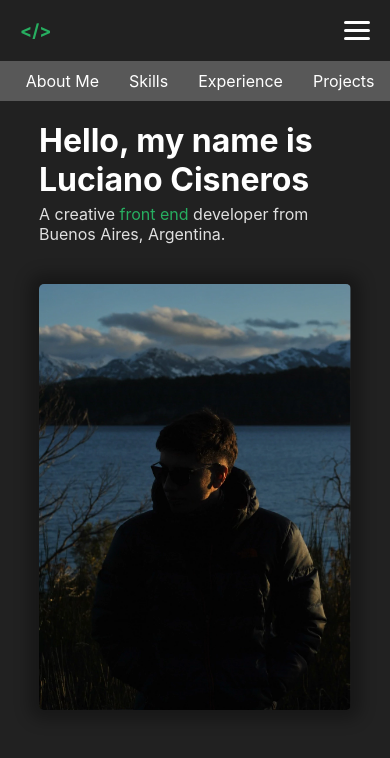
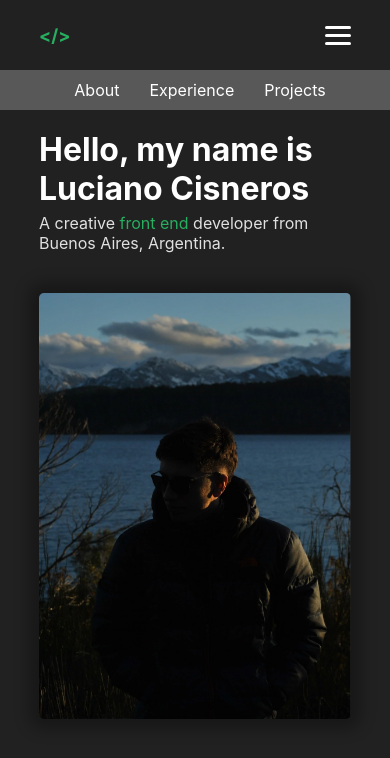
Before and after one commit to lucianoCisneros/personal-page, a React (Create React App) app: page / in a window 390 px wide. Both pictures are taken after a click on the element 357 px from the left and 30 px from the top of the page. Shown: the top 758 px of the page. Built offline with nearby package versions, Linux system fonts and the light colour scheme.

Commit message:
Change header options and styles

```diff
--- a/src/components/Header/Header.css
+++ b/src/components/Header/Header.css
@@ -2,6 +2,7 @@
     display: flex;
     align-items: center;
     justify-content: center;
+    height: 50px;
 }
 
 .logo {
@@ -55,10 +56,16 @@
     border-radius: 2px;
 }
 
-@media screen and (max-width: 768px) {
+@media (max-width: 768px) {
+    .header-container {
+        display: flex;
+        justify-content: center;
+    }
+
     .header {
         justify-content: space-between;
-        padding: 20px;
+        width: 80%;
+        height: 70px;
     }
 
     .menu {
@@ -66,7 +73,7 @@
         flex-direction: column;
         align-items: center;
         position: absolute;
-        top: 61px;
+        top: 70px;
         left: 0;
         width: 100vw;
         background-color: #585858;
--- a/src/components/Header/Header.jsx
+++ b/src/components/Header/Header.jsx
@@ -9,12 +9,12 @@ const Header = () => {
   };
 
   return (
-    <header className={`header ${menuOpen ? 'open' : ''}`}>
+    <header className='header-container'>
+      <div className={`header ${menuOpen ? 'open' : ''}`}>
         <div className="logo">&#60;/&#62;</div>
         <div className={`menu ${menuOpen ? 'open' : ''}`}>
           <ul>
-          <li><a className='menu-item' href="#about">About Me</a></li>
-          <li><a className='menu-item' href="#skills">Skills</a></li>
+            <li><a className='menu-item' href="#about">About</a></li>
             <li><a className='menu-item' href="#experience">Experience</a></li>
             <li><a className='menu-item' href="#projects">Projects</a></li>
           </ul>
@@ -24,6 +24,7 @@ const Header = () => {
           <div className="bar"></div>
           <div className="bar"></div>
         </div>
+    </div>
     </header>
   );
 };
```
Lines whose indentation alone changed are shown as unchanged.
